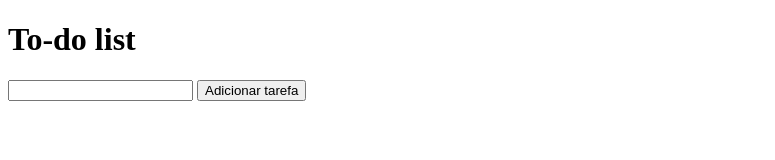
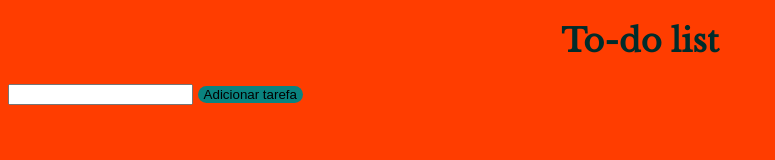
Before and after one commit to drikatorres/to-do-list-pretalab, a plain HTML site: page index.html in a window 1280 px wide. Shown: the whole page, without its empty margins (0-775 px from the left). Drawn offline with nearby package versions, Linux system fonts and the light colour scheme.

Commit message:
first commit

```diff
--- a/style.css
+++ b/style.css
@@ -1,4 +1,38 @@
-.body {
-    background-color: pink;
-    color: purple;
+body {
+    background-color: #ff3d00; /*fazer transição de cores, degradê */
+    color: #002c2b;
+    font-family: 'Libre Baskerville', serif;
 }
+
+h1 {
+    text-align: center;
+}
+
+button {
+    text-align: center;
+    text-decoration: none;
+    align-content: center;
+    align-content: flex-end;
+    color: black;
+    background-color: #0a837f;
+    border-radius: 30px;
+    border: none;
+}
+
+button :hover {
+    size: 30px;
+}
+
+p {
+    color: #faeeca;
+    display: inline;
+    text-align: center;
+    padding: 10px;
+    border: 10px;
+}
+
+.corpo-tarefa {
+    align-items: center;
+    display: inline;
+
+}
```
